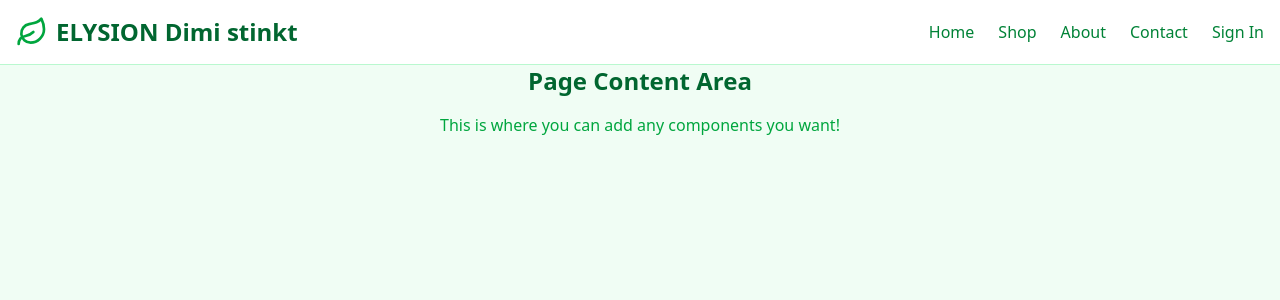
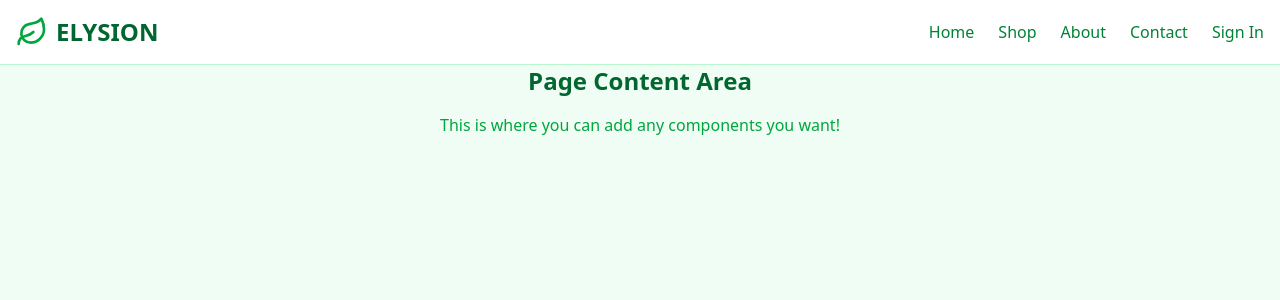
Before and after one commit to Elysion-UG/shop-frontend, a React (Vite) app: page / in a window 1280 px wide. Shown: the top 300 px of the page. Built offline with nearby package versions, Linux system fonts and the light colour scheme; no server answers; the HTML template or start-up script is replaced by a standard one.

Commit message:
watchtower test

```diff
--- a/src/App.tsx
+++ b/src/App.tsx
@@ -17,7 +17,7 @@ function ProductPage() {
 function App() {
   return (
     <PageLayout
-      title="ELYSION Dimi stinkt"
+      title="ELYSION"
       logo={<Leaf className="w-8 h-8 text-green-600" />}
     >
       <Routes>
```
